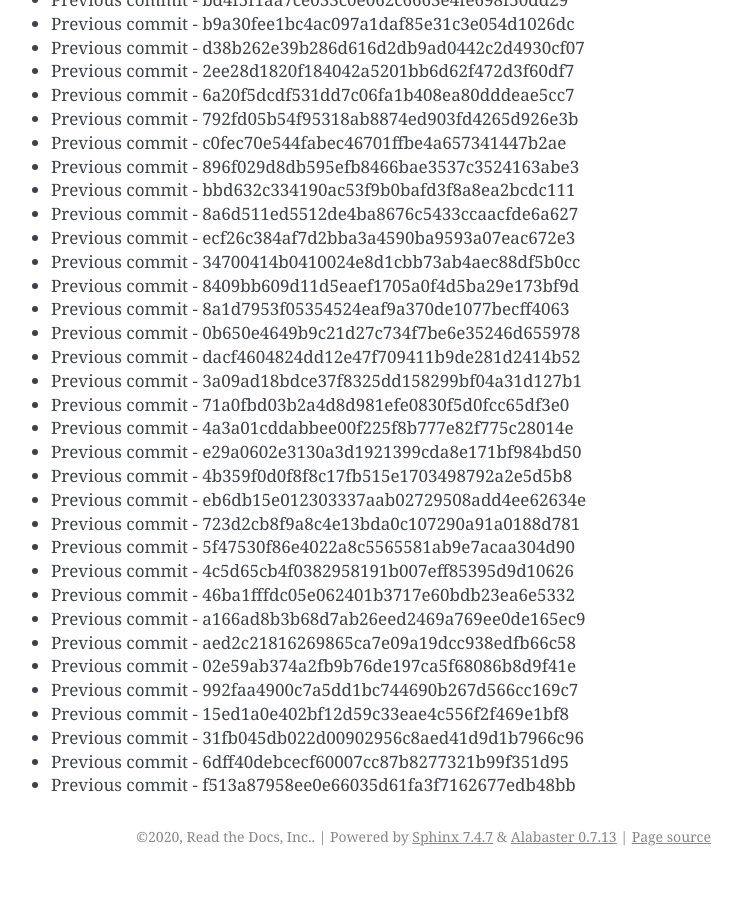
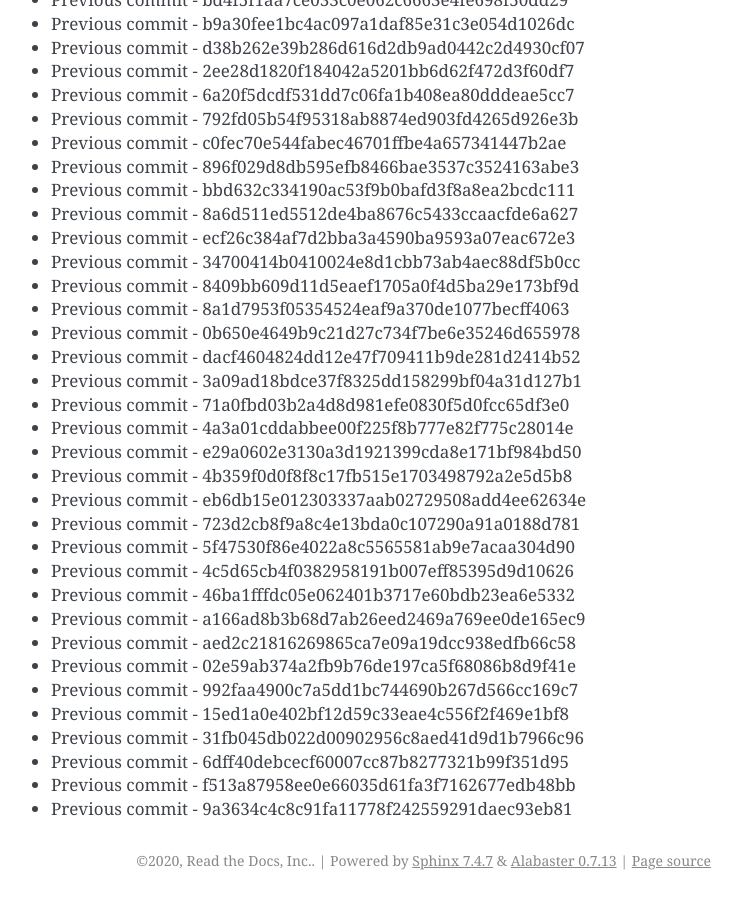
Before and after one commit to readthedocs/rtd-git-stresstest, a Sphinx documentation site: the page built from docs/updates.rst, in a window 1280 px wide and 900 px high, scrolled down 4225 px. Shown: the whole window, without its empty margins (399-1141 px from the left). Built offline with Sphinx 7.4.7, drawn with Linux system fonts in a browser that asks for light colours; before the commit the page ends 5101 px from its top, so only the background shows below that.

Commit message:
Generating commit from previous: 9a3634c4c8c91fa11778f242559291daec93eb81

```diff
--- a/docs/updates.rst
+++ b/docs/updates.rst
@@ -209,3 +209,4 @@ It can be tested for any performance characteristics.
 * Previous commit - 31fb045db022d00902956c8aed41d9d1b7966c96
 * Previous commit - 6dff40debcecf60007cc87b8277321b99f351d95
 * Previous commit - f513a87958ee0e66035d61fa3f7162677edb48bb
+* Previous commit - 9a3634c4c8c91fa11778f242559291daec93eb81
```
